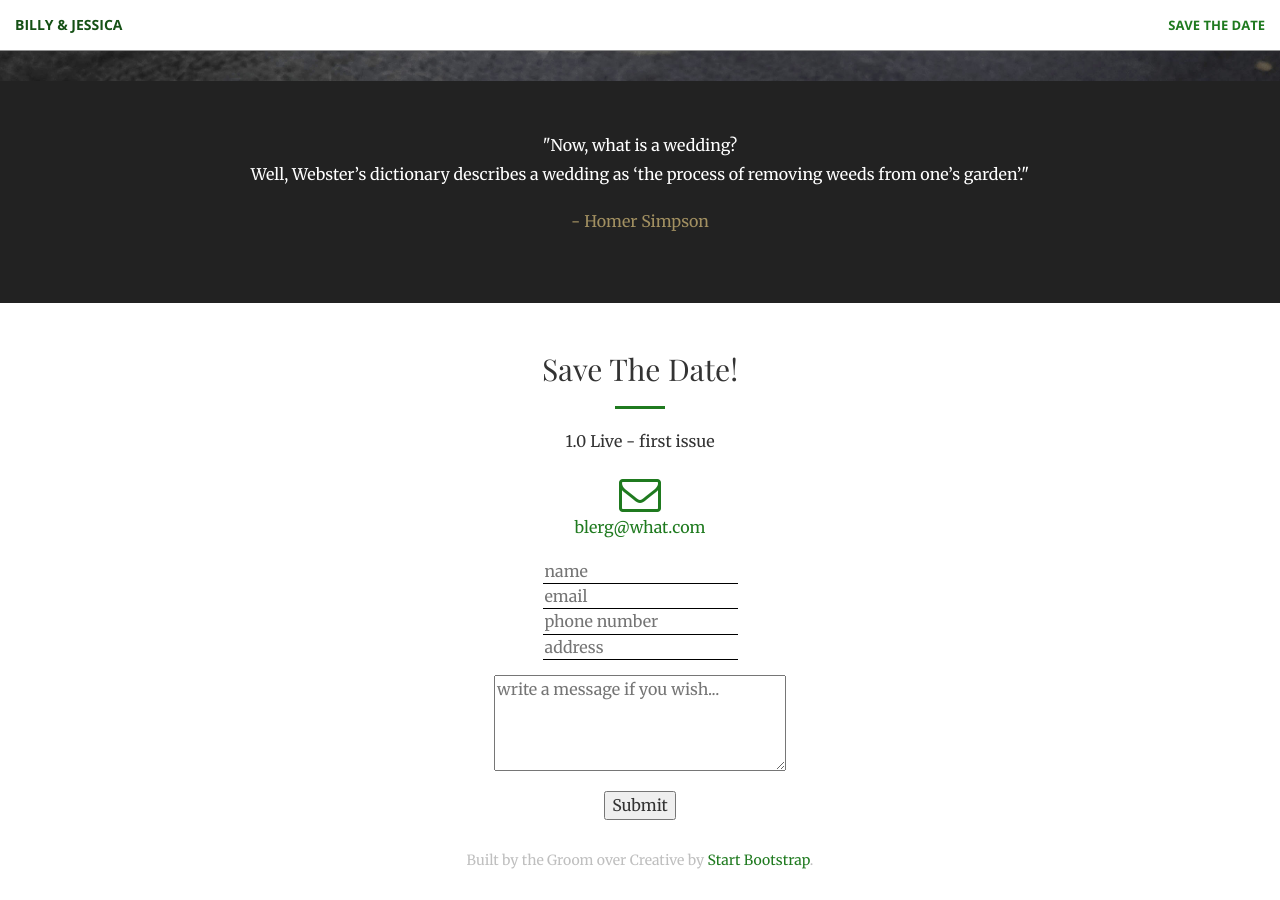
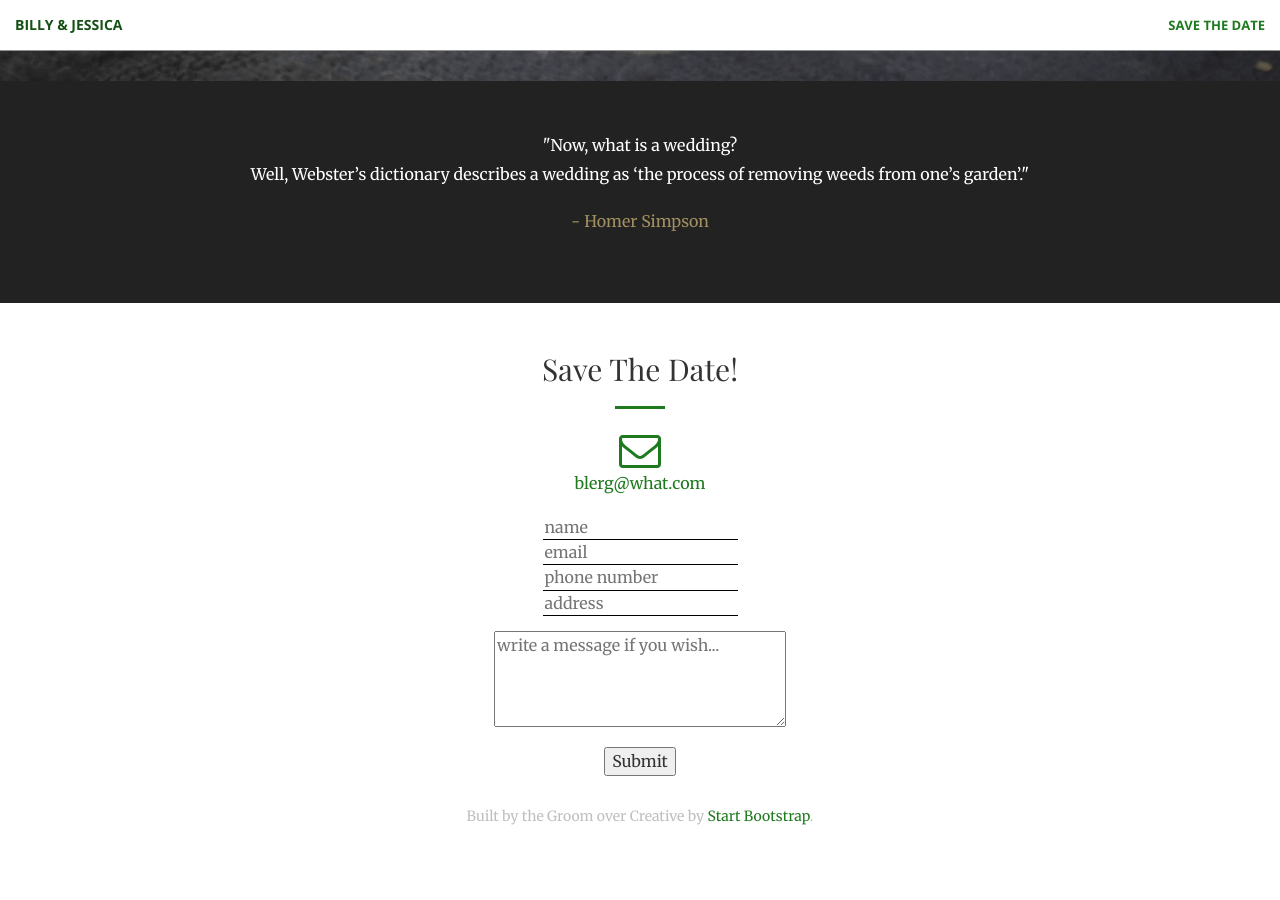
Before and after one commit to notbleh/wed-website, a Jekyll site: the page built from savethedate.html, in a window 1280 px wide and 900 px high, scrolled down 819 px. Built offline with Jekyll 4.4.1, drawn with Linux system fonts in a browser that asks for light colours; after the commit the page ends 1675 px from its top, so only the background shows below that.

Commit message:
Update contact.html

```diff
--- a/_includes/contact.html
+++ b/_includes/contact.html
@@ -4,7 +4,6 @@
             <div class="text-center">
                 <h2 class="section-heading">Save The Date!</h2>
                 <hr class="primary">
-                <p>1.0 Live - first issue</p>
             </div>
             <div class="text-center">
                 <a href="mailto:{{ site.email }}">
```
